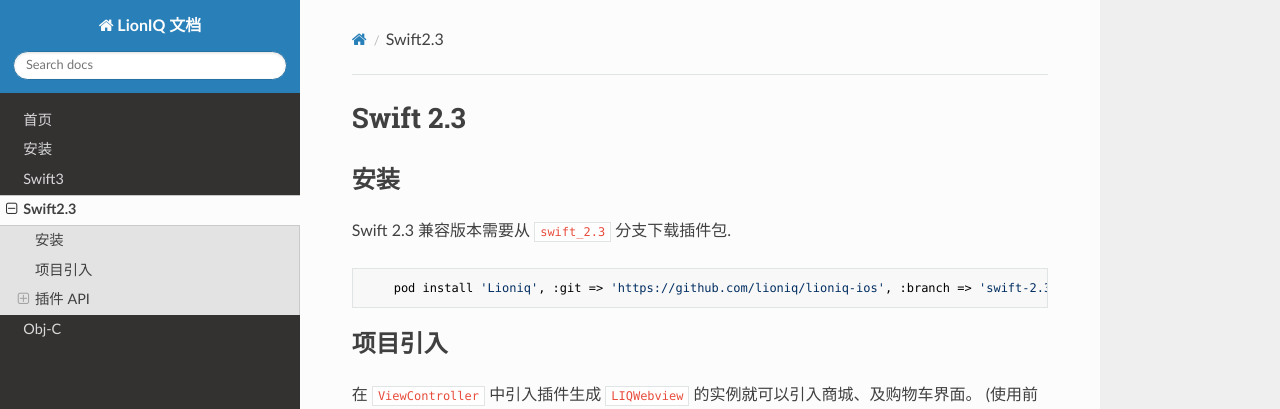
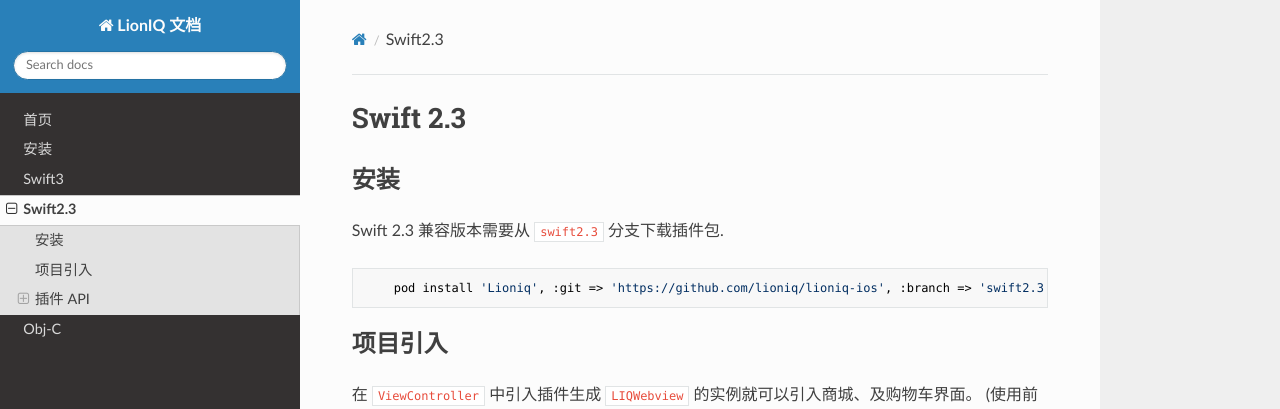
Before and after one commit to lioniq/docs.lioniq.com, an MkDocs documentation site: the page built from docs/swift_2.3_api.md, in a window 1280 px wide and 900 px high. Shown: the top 409 px of the window. Built offline with MkDocs 1.6.1, drawn with Linux system fonts in a browser that asks for light colours; nearby versions of some CDN libraries; old or Windows-style settings are respelled for this version of MkDocs.

Commit message:
swift2.3 update

`````diff
--- a/docs/swift_2.3_api.md
+++ b/docs/swift_2.3_api.md
@@ -1,10 +1,10 @@
 # Swift 2.3
 
 ## 安装
-Swift 2.3 兼容版本需要从 `swift_2.3` 分支下载插件包.
+Swift 2.3 兼容版本需要从 `swift2.3` 分支下载插件包.
 
 ````
-    pod install 'Lioniq', :git => 'https://github.com/lioniq/lioniq-ios', :branch => 'swift-2.3'
+    pod install 'Lioniq', :git => 'https://github.com/lioniq/lioniq-ios', :branch => 'swift2.3'
 ````
 
 ## 项目引入
`````
